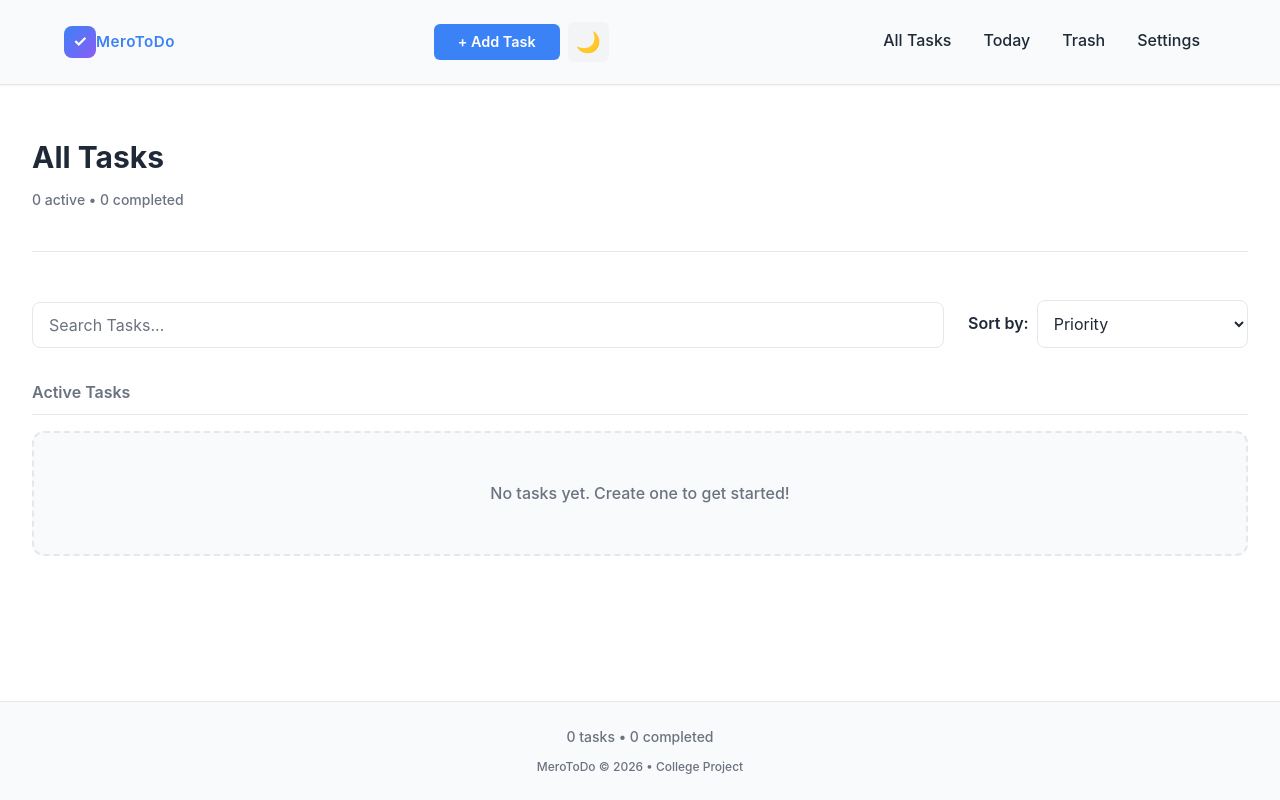
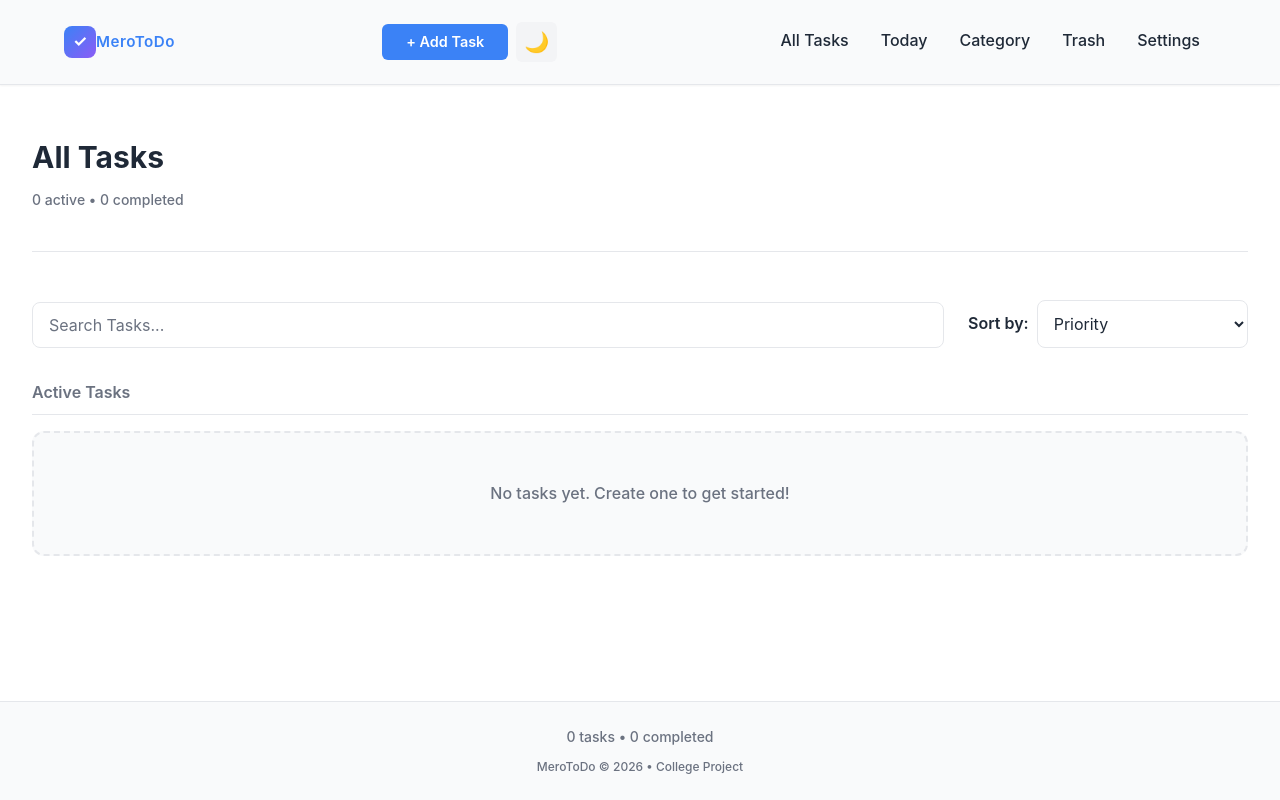
Before and after one commit to Samriddhicollege/BScCSIT-3rd-Sem-MeroToDo-ByBijesh, a React (Vite) app: page / in a window 1280 px wide. Built offline with nearby package versions, Linux system fonts and the light colour scheme.

Commit message:
added category tab

```diff
--- a/src/components/Navbar.jsx
+++ b/src/components/Navbar.jsx
@@ -50,6 +50,11 @@ export const Navbar = () => {
                             </Link>
                         </li>
                         <li>
+                            <Link to={"/category/:id"} onClick={handleNavClick}>
+                                Category
+                            </Link>
+                        </li>
+                        <li>
                             <Link to={"/trash"} onClick={handleNavClick}>
                                 Trash
                             </Link>
```
